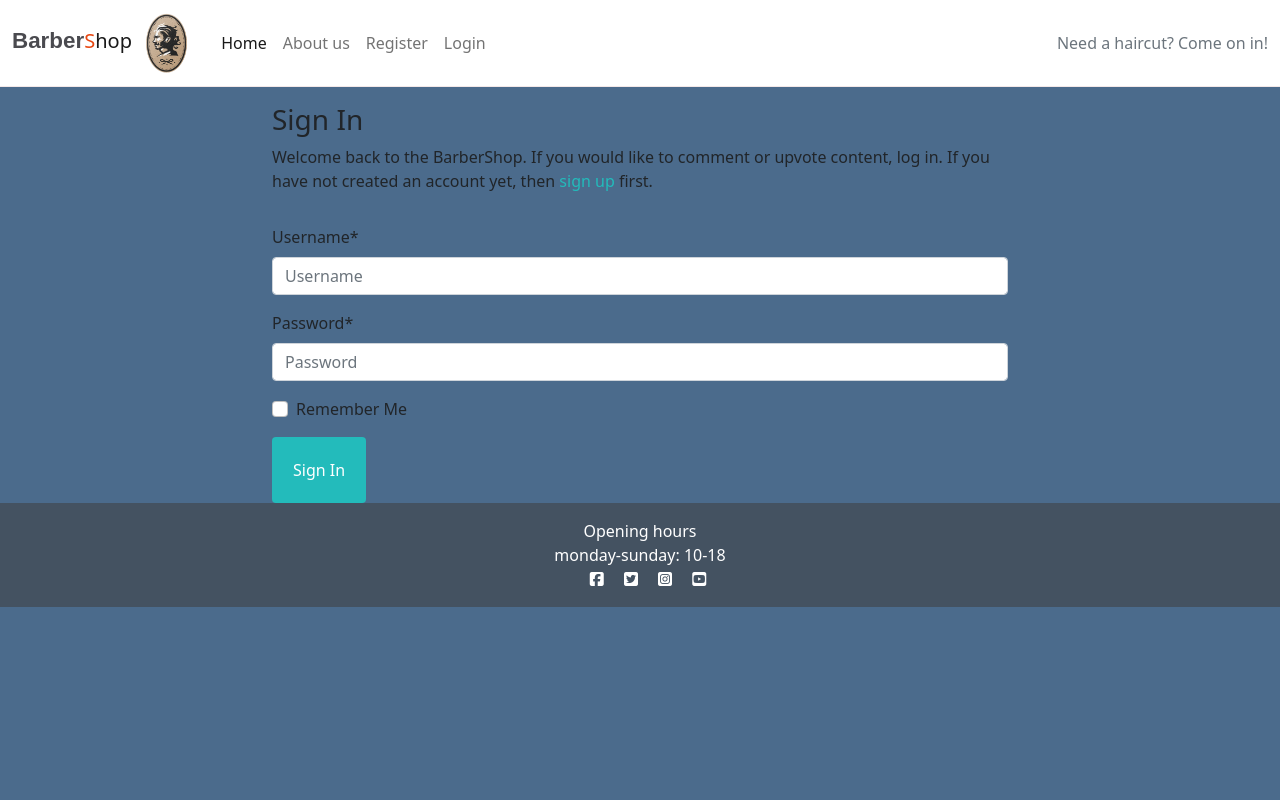
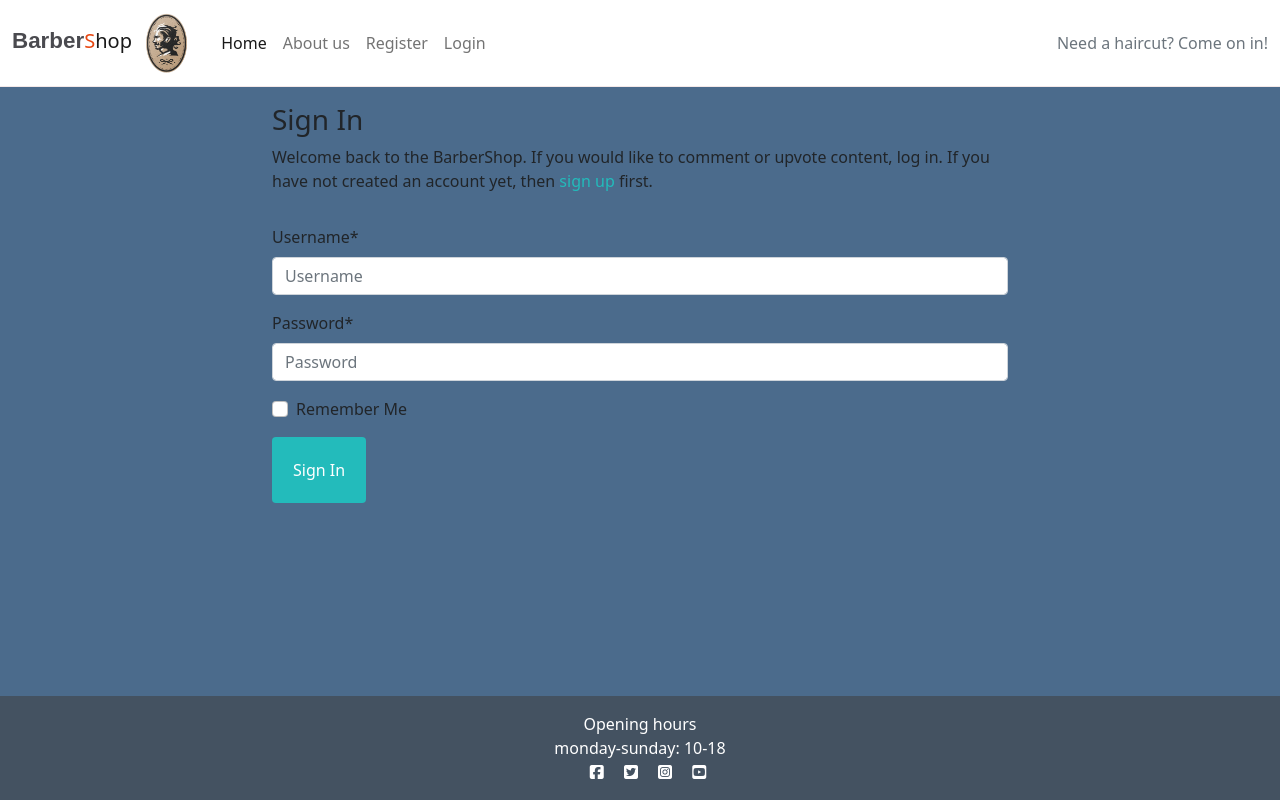
Before and after one commit to AwrelH/thebarber, a Django app: page /accounts/login/ in a window 1280 px wide. Run offline with Django 3.2, Linux system fonts and the light colour scheme; some libraries are stand-ins or nearby versions; some web fonts are replaced.

Commit message:
add min-vh-100 to body tag in base so footer will stay put regardless on content

```diff
--- a/templates/base.html
+++ b/templates/base.html
@@ -18,7 +18,7 @@
     <link rel="stylesheet" href="{% static 'css/style.css' %}">
 </head>
 
-<body class="d-flex flex-column h-100 main-bg">
+<body class="d-flex flex-column min-vh-100  main-bg">
 
     <!-- Navigation -->
 
```
